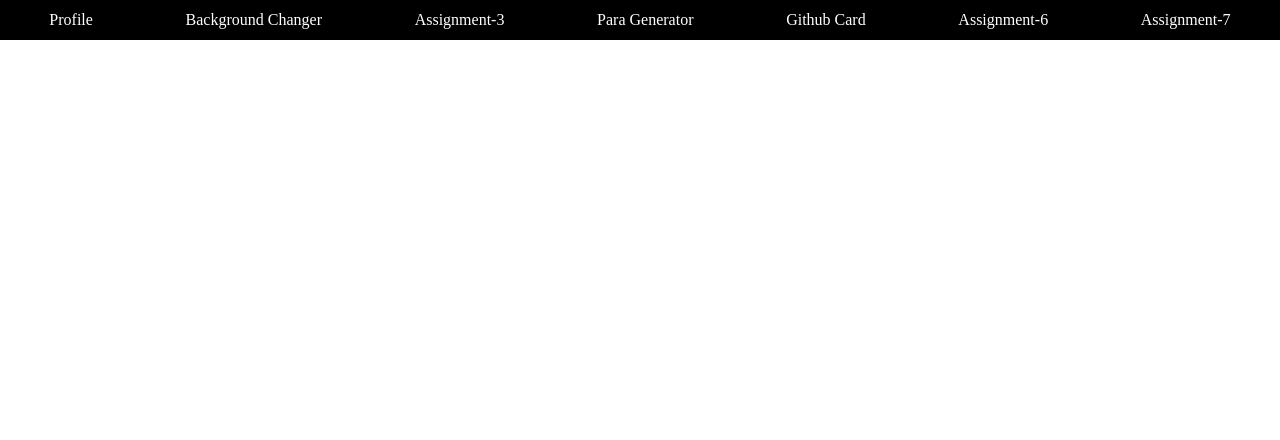
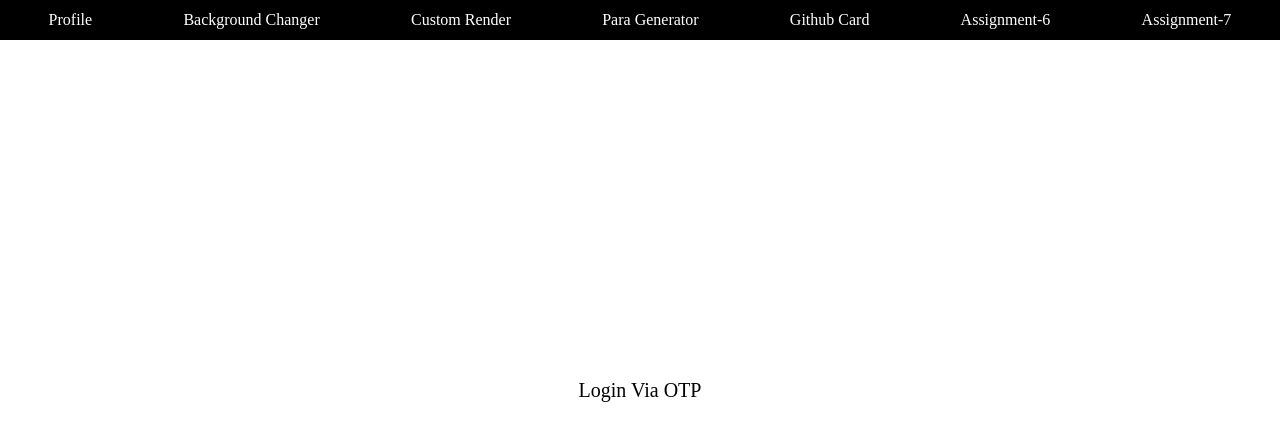
Before and after one commit to dreamsoffcode/component-mart, a React (Vite) app: page /assignment6 in a window 1280 px wide. Shown: the top 440 px of the page. Built offline with nearby package versions, Linux system fonts and the light colour scheme.

Commit message:
assignment6 midway

```diff
--- a/src/App.jsx
+++ b/src/App.jsx
@@ -17,7 +17,7 @@ function App() {
     }}>
       <div onClick={()=>navigate('/assignment1')}>Profile</div>
       <div onClick={()=>navigate('/assignment2')}>Background Changer</div>
-      <div onClick={()=>navigate('/assignment3')}>Assignment-3</div>
+      <div onClick={()=>navigate('/assignment3')}>Custom Render</div>
       <div onClick={()=>navigate('/assignment4')}>Para Generator</div>
       <div onClick={()=>navigate('/assignment5')}>Github Card</div>
       <div onClick={()=>navigate('/assignment6')}>Assignment-6</div>
--- a/src/components/assignment6.jsx
+++ b/src/components/assignment6.jsx
@@ -1,3 +1,72 @@
 export default function Assignment6(){
+    return (
+        <div style={{
+            display: 'flex',
+            // flexDirection: 'column',
+            justifyContent: 'center',
+            alignItems: 'center',
+            height: '92.6vh'
+        }}>
+            <OTPVerification></OTPVerification>
+        </div>
+    )
+}
+
+
+function OTPVerification(){
+
+    return(
+        <div style={{
+            display: 'flex',
+            flexDirection: 'column',
+            justifyContent: 'center',
+            alignItems: 'center',
+        }}>
+            <div style={{
+                fontSize: '20px',
+                marginBottom: '5vh',
+            }}>Login Via OTP</div>
+            {/* <GetMobile></GetMobile> */}
+            {/* <GetOTP></GetOTP> */}
+        </div>
+    )
+}
+
+function GetMobile(){
+    function sendOTP(){
+
+    }
+
+    return (<div style={{
+        display: 'flex',
+        flexDirection: 'column',
+        justifyContent: 'center',
+        alignItems: 'center',
+        }}>
+        <input placeholder="Enter your mobile number"></input>
+        <button onClick={sendOTP}>Send OTP</button>
+    </div>)
+}
+
+function GetOTP(){
+
+    return (<div style={{
+        display: 'flex',
+        flexDirection: 'column',
+        justifyContent: 'center',
+        alignItems: 'center',
+    }}>
+        <div style={{
+            display: 'flex',
+            justifyContent: 'space-between'
+        }}>
+            <input></input>
+            <input></input>
+            <input></input>
+            <input></input>
+        </div>
+        <button>Login</button>
+
+    </div>)
 
 }
```
